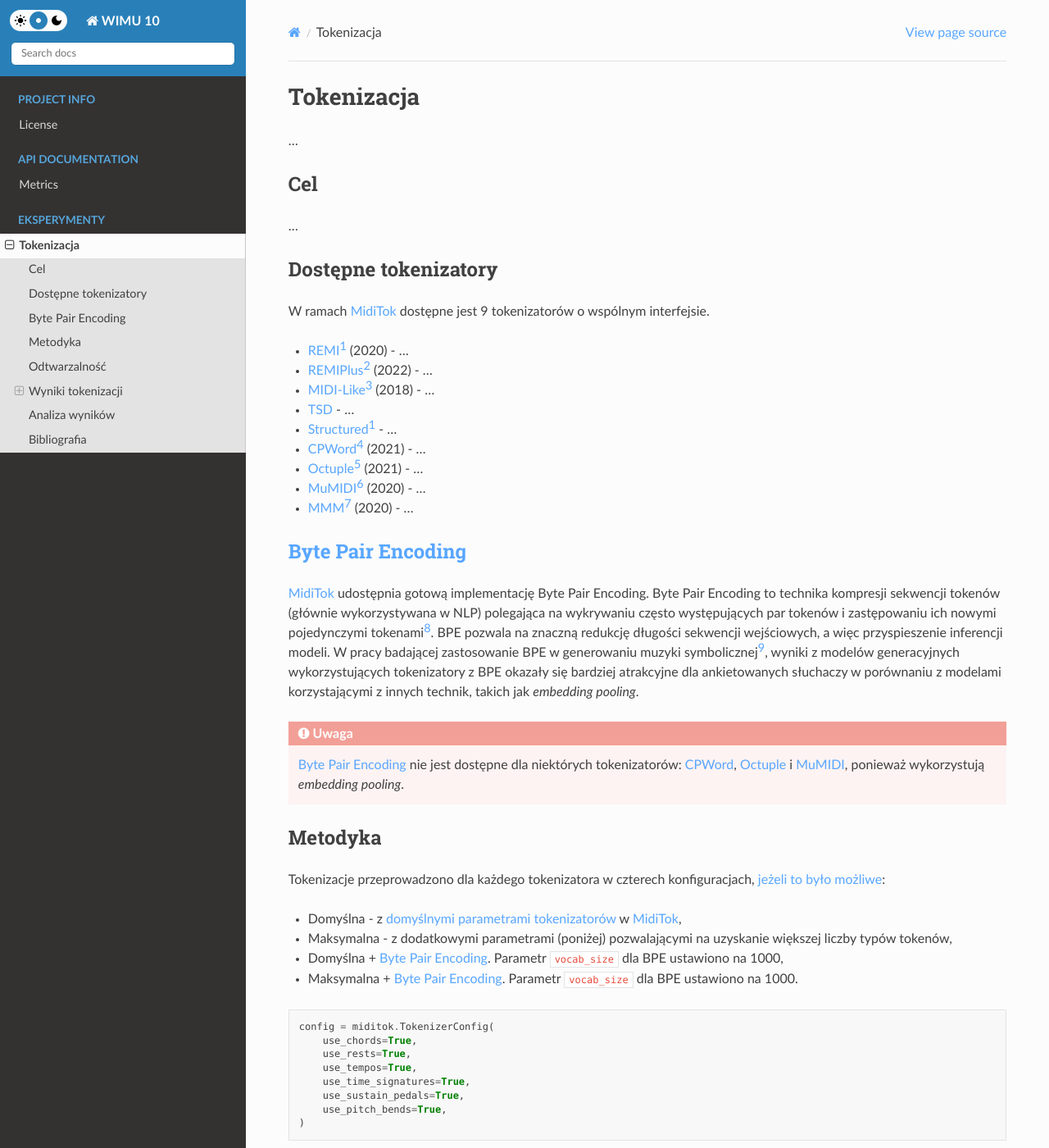
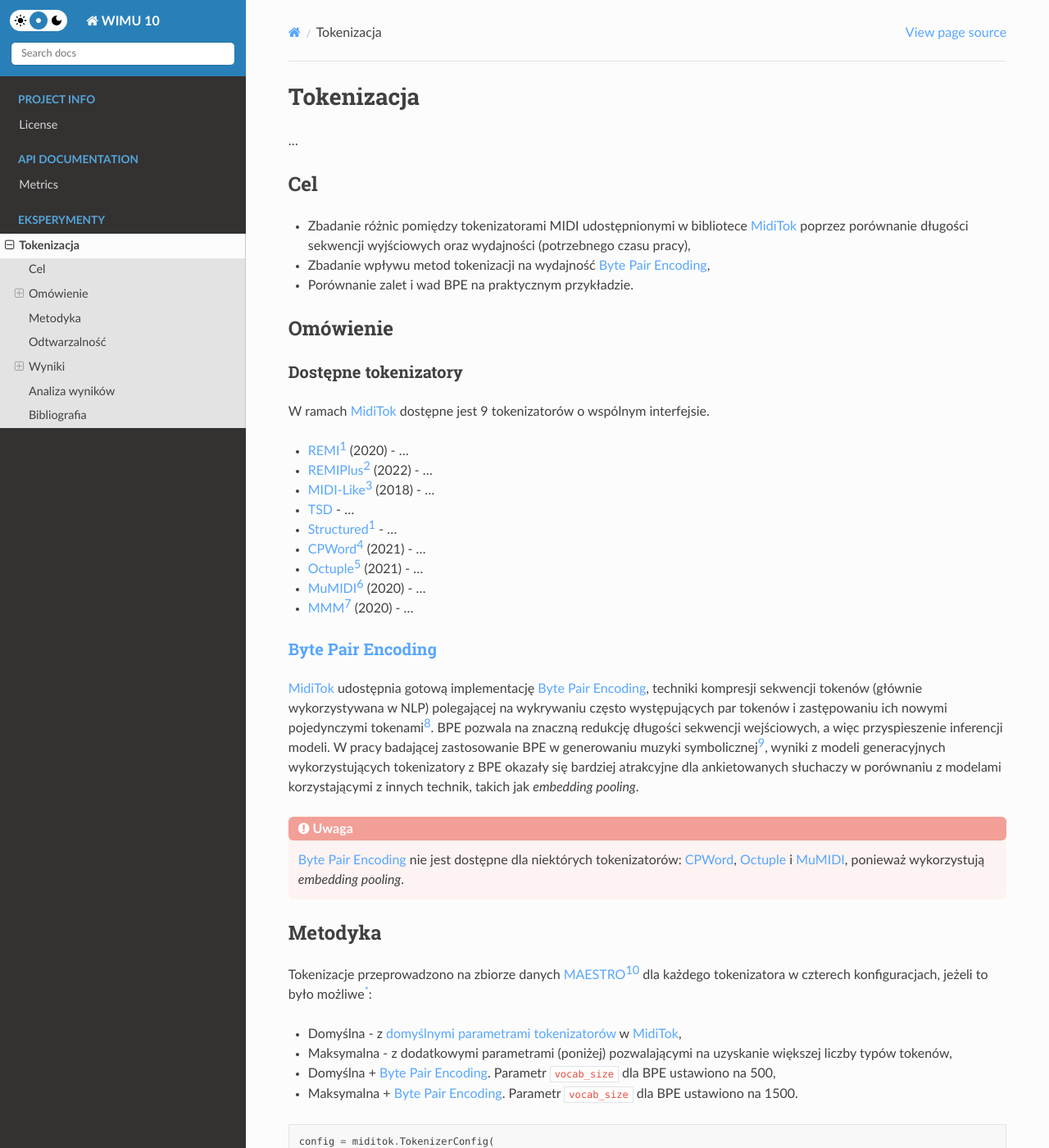
Before and after one commit to Dove6/WIMU10, a Sphinx documentation site: the page built from docs/research/tokenization.md, in a window 1280 px wide and 1400 px high. Shown: the whole window at 82% size. Built offline with Sphinx 7.4.7 and the Read the Docs theme 2.0.0, drawn with Linux system fonts in a browser that asks for light colours; some of the changed text lies outside the part shown.

Commit message:
Fix dark mode admonitions, update report, repeat BPE experiments

````diff
--- a/docs/_static/css/dark.css
+++ b/docs/_static/css/dark.css
@@ -99,12 +99,6 @@
   border: unset;
 }
 
-.admonition,
-.admonition-title,
-.rst-content img {
-  border-radius: 6px !important;
-}
-
 .highlight {
   border-radius: 6px !important;
   color: unset !important;
@@ -150,15 +144,14 @@
 }
 
 .admonition-title {
-  border-radius: 6px 6px 0 0 !important;
   background: rgb(0, 0, 0, 0.25) !important;
 }
 
-.hint {
+.hint, .tip {
   background: rgb(90, 180, 90, 0.5) !important;
 }
 
-.warning {
+.warning, .danger {
   background: rgba(190, 90, 90, 0.5) !important;
 }
 
--- a/docs/_static/css/index.css
+++ b/docs/_static/css/index.css
@@ -241,3 +241,13 @@
 .switcher__radio--dark:checked {
   filter: invert(1);
 }
+
+.admonition-title {
+  border-radius: 6px 6px 0 0 !important;
+}
+
+.admonition,
+.admonition-title,
+.rst-content img {
+  border-radius: 6px !important;
+}
--- a/docs/research/tokenization.md
+++ b/docs/research/tokenization.md
@@ -4,9 +4,14 @@
 
 ## Cel
 
-...
+* Zbadanie różnic pomiędzy tokenizatorami MIDI udostępnionymi w bibliotece [MidiTok][miditok] poprzez
+porównanie długości sekwencji wyjściowych oraz wydajności (potrzebnego czasu pracy),
+* Zbadanie wpływu metod tokenizacji na wydajność [Byte Pair Encoding][bpe],
+* Porównanie zalet i wad BPE na praktycznym przykładzie.
 
-## Dostępne tokenizatory
+## Omówienie
+
+### Dostępne tokenizatory
 
 W ramach [MidiTok][miditok] dostępne jest 9 tokenizatorów o wspólnym interfejsie.
 
@@ -20,29 +25,35 @@
 * [MuMIDI][mumidi][^ren2020] (2020) - ...
 * [MMM][mmm][^ens2020] (2020) - ...
 
-## [Byte Pair Encoding][bpe]
+### [Byte Pair Encoding][bpe]
 
-[MidiTok][miditok] udostępnia gotową implementację Byte Pair Encoding.
-Byte Pair Encoding to technika kompresji sekwencji tokenów (głównie wykorzystywana w NLP) polegająca na wykrywaniu często występujących par tokenów
-i zastępowaniu ich nowymi pojedynczymi tokenami[^sennrich2016].
-BPE pozwala na znaczną redukcję długości sekwencji wejściowych, a więc przyspieszenie inferencji modeli.
-W pracy badającej zastosowanie BPE w generowaniu muzyki symbolicznej[^fradet2023], wyniki z modelów generacyjnych wykorzystujących tokenizatory z BPE
-okazały się bardziej atrakcyjne dla ankietowanych słuchaczy w porównaniu z modelami korzystającymi z innych technik, takich jak *embedding pooling*.
+[MidiTok][miditok] udostępnia gotową implementację
+[Byte Pair Encoding][bpe], techniki kompresji sekwencji tokenów (głównie wykorzystywana w NLP)
+polegającej na wykrywaniu często występujących par tokenów i zastępowaniu ich nowymi pojedynczymi
+tokenami[^sennrich2016].
+BPE pozwala na znaczną redukcję długości sekwencji wejściowych, a więc przyspieszenie inferencji
+modeli.
+W pracy badającej zastosowanie BPE w generowaniu muzyki symbolicznej[^fradet2023], wyniki z
+modeli generacyjnych wykorzystujących tokenizatory z BPE okazały się bardziej atrakcyjne dla
+ankietowanych słuchaczy w porównaniu z modelami korzystającymi z innych technik, takich jak
+*embedding pooling*.
 
 :::{admonition} Uwaga
 :class: danger
 :name: tip-bpe
-[Byte Pair Encoding][bpe] nie jest dostępne dla niektórych tokenizatorów: [CPWord][cpword], [Octuple][octuple] i [MuMIDI][mumidi], ponieważ wykorzystują *embedding pooling*.
+[Byte Pair Encoding][bpe] nie jest dostępne dla niektórych tokenizatorów: [CPWord][cpword],
+[Octuple][octuple] i [MuMIDI][mumidi], ponieważ wykorzystują *embedding pooling*.
 :::
 
 ## Metodyka
 
-Tokenizacje przeprowadzono dla każdego tokenizatora w czterech konfiguracjach, [jeżeli to było możliwe](#tip-bpe):
+Tokenizacje przeprowadzono na zbiorze danych [MAESTRO][maestro][^hawthorne2018] dla każdego tokenizatora w czterech
+konfiguracjach, jeżeli to było możliwe[{sup}`*`](#tip-bpe):
 
 * Domyślna - z [domyślnymi parametrami tokenizatorów](https://miditok.readthedocs.io/en/latest/bases.html#miditok.TokenizerConfig) w [MidiTok][miditok],
 * Maksymalna - z dodatkowymi parametrami (poniżej) pozwalającymi na uzyskanie większej liczby typów tokenów,
-* Domyślna + [Byte Pair Encoding][bpe]. Parametr [`vocab_size`][vcb_size] dla BPE ustawiono na 1000,
-* Maksymalna + [Byte Pair Encoding][bpe]. Parametr [`vocab_size`][vcb_size] dla BPE ustawiono na 1000.
+* Domyślna + [Byte Pair Encoding][bpe]. Parametr [`vocab_size`][vcb_size] dla BPE ustawiono na 500,
+* Maksymalna + [Byte Pair Encoding][bpe]. Parametr [`vocab_size`][vcb_size] dla BPE ustawiono na 1500.
 
 ```py
 config = miditok.TokenizerConfig(
@@ -61,7 +72,8 @@
 * Suma tokenów we wszystkich utworach,
 * Średnia liczba tokenów na utwór.
 
-Dodatkowo, dla każdej konfiguracji tokenizacji podano procentową zmianę sumy liczby tokenów względem domyślnej konfiguracji.
+Dodatkowo, dla każdej konfiguracji tokenizacji podano procentową zmianę sumy liczby tokenów
+względem domyślnej konfiguracji.
 Wartości dodatnie oznaczają przyrost liczby tokenów, a wartości ujemne spadek.
 
 Wszystkie procesy tokenizacji zostały przeprowadzone na tej samej maszynie.
@@ -74,14 +86,16 @@
 * Implementacja interpretera Python: CPython
 * Wersja biblioteki [`MidiTok`][miditok]: 2.1.8
 * Wersja biblioteki [`MusPy`][muspy]: 0.5.0
+* Wersja zbioru danych [MAESTRO][maestro]: 2.0.0
 
 :::{admonition} Informacja
 :class: tip
-Pełną listę zależności można znaleźć w pliku [`requirements.txt`](https://github.com/Dove6/WIMU10/tree/main/requirements.txt) w repozytorium projektu.
+Pełną listę zależności można znaleźć w pliku [`requirements.txt`](https://github.com/Dove6/WIMU10/tree/main/requirements.txt)
+w repozytorium projektu.
 :::
 
-Skrypty, które wykorzystano do przeprowadzenia badań, dostępne są w repozytorium projektu pod ścieżką
-[`/notebooks/tokenizers/`](https://github.com/Dove6/WIMU10/tree/main/notebooks/tokenizers/).
+Skrypty, które wykorzystano do przeprowadzenia badań, dostępne są w repozytorium projektu pod
+ścieżką [`/notebooks/tokenizers/`](https://github.com/Dove6/WIMU10/tree/main/notebooks/tokenizers/).
 Należy uruchomić je w następującej kolejności:
 
 1. [`tokenize.py`](https://github.com/Dove6/WIMU10/tree/main/notebooks/tokenizers/tokenize.py)
@@ -119,37 +133,37 @@
 |[MuMIDI][mumidi]         |              21:49 |      76830938 |              60212.33 |+25.8% |
 |[MMM][mmm]               |              20:18 |      25870241 |              20274.48 |  +<1% |
 
-### [Byte Pair Encoding][bpe] dla domyślnej tokenizacji
+### Domyślna tokenizacja, [Byte Pair Encoding][bpe]
 
-|Tokenizator              |Czas trwania [mm:ss]|Sum. l. tokenów|Śr. l. tokenów na utwór|Zmiana |
+|Tokenizator              |Czas trwania [mm:ss]|Sum. l. tokenów|Śr. l. tokenów na utwór|Zmiana[{sup}`?`](#tip-zmiana) |
 |-------------------------|--------------------|---------------|-----------------------|-------|
-|[REMI][remi]             |              02:50 |      17941505 |              14060.74 |-30.0% |
-|[REMIPlus][remiplus]     |              06:52 |      19156670 |              15013.06 |-42.0% |
-|[MIDI-Like][midilike]    |              03:19 |      21322928 |              16710.76 |-23.0% |
-|[TSD][tsd]               |              02:48 |      16411012 |              12861.29 |-35.0% |
-|[Structured][structured] |              04:28 |      16735686 |              13115.74 |-40.6% |
+|[REMI][remi]             |              03:02 |      15897898 |              12459.17 |-37.9% |
+|[REMIPlus][remiplus]     |              07:10 |      16936156 |              13272.85 |-48.7% |
+|[MIDI-Like][midilike]    |              03:53 |      18532471 |              14523.88 |-33.1% |
+|[TSD][tsd]               |              02:58 |      14699582 |              11520.05 |-41.8% |
+|[Structured][structured] |              04:16 |      14869314 |              11653.07 |-47.2% |
 |[CPWord][cpword]         |                N/A |           N/A |                   N/A |   N/A |
 |[Octuple][octuple]       |                N/A |           N/A |                   N/A |   N/A |
 |[MuMIDI][mumidi]         |                N/A |           N/A |                   N/A |   N/A |
-|[MMM][mmm]               |              03:09 |      16506871 |              12936.42 |-36.1% |
+|[MMM][mmm]               |              03:13 |      14818454 |              11613.21 |-42.7% |
 
-### [Byte Pair Encoding][bpe] dla maksymalnej tokenizacji
+### Maksymalna tokenizacja, [Byte Pair Encoding][bpe]
 
-|Tokenizator              |Czas trwania [mm:ss]|Sum. l. tokenów|Śr. l. tokenów na utwór|Zmiana |
+|Tokenizator              |Czas trwania [mm:ss]|Sum. l. tokenów|Śr. l. tokenów na utwór|Zmiana[{sup}`?`](#tip-zmiana) |
 |-------------------------|--------------------|---------------|-----------------------|-------|
-|[REMI][remi]             |              04:30 |      16270492 |              12751.17 |-36.5% |
-|[REMIPlus][remiplus]     |              09:43 |      17089939 |              13393.37 |-48.2% |
-|[MIDI-Like][midilike]    |              05:10 |      17884298 |              14015.91 |-35.4% |
-|[TSD][tsd]               |              03:52 |      14450541 |              11324.88 |-42.8% |
-|[Structured][structured] |              04:51 |      13796644 |              10812.42 |-51.0% |
+|[REMI][remi]             |              03:55 |      17436890 |              13665.27 |-31.9% |
+|[REMIPlus][remiplus]     |              08:20 |      18545390 |              14534.00 |-43.8% |
+|[MIDI-Like][midilike]    |              04:11 |      19668473 |              15414.16 |-29.0% |
+|[TSD][tsd]               |              03:14 |      15506756 |              12152.63 |-38.6% |
+|[Structured][structured] |              04:15 |      14869314 |              11653.07 |-47.2% |
 |[CPWord][cpword]         |                N/A |           N/A |                   N/A |   N/A |
 |[Octuple][octuple]       |                N/A |           N/A |                   N/A |   N/A |
 |[MuMIDI][mumidi]         |                N/A |           N/A |                   N/A |   N/A |
-|[MMM][mmm]               |              03:37 |      13927012 |              10914.59 |-46.1% |
+|[MMM][mmm]               |              03:10 |      14883832 |              11664.45 |-42.4% |
 
-### [Byte Pair Encoding][bpe] dla domyślnej tokenizacji, różny rozmiar słowozbioru
+### Domyślna tokenizacja, [Byte Pair Encoding][bpe], różny rozmiar słowozbioru
 
-|Rozmiar słowozbioru|Tokenizator             |Czas trwania [mm:ss]|Sum. l. tokenów|Śr. l. tokenów na utwór|Zmiana |
+|Rozmiar słowozbioru|Tokenizator             |Czas trwania [mm:ss]|Sum. l. tokenów|Śr. l. tokenów na utwór|Zmiana[{sup}`?`](#tip-zmiana) |
 |-------------------|------------------------|--------------------|---------------|-----------------------|-------|
 |               500 |[REMI][remi]            |              02:38 |      17941505 |              14060.74 |-29.9% |
 |              1000 |[REMI][remi]            |              03:14 |      15897898 |              12459.17 |-37.9% |
@@ -187,7 +203,9 @@
 [^ens2020]: ["MMM : Exploring Conditional Multi-Track Music Generation with the Transformer", Jeff Ens & Philippe Pasquier, 2020](https://doi.org/10.48550/arXiv.2008.06048)
 [^sennrich2016]: ["Neural Machine Translation of Rare Words with Subword Units", Rico Sennrich, Barry Haddow & Alexandra Birch, 2016](https://doi.org/10.48550/arXiv.1508.07909)
 [^fradet2023]: ["Byte Pair Encoding for Symbolic Music", Nathan Fradet et.al., 2023](https://doi.org/10.48550/arXiv.2301.11975)
+[^hawthorne2018]: ["Enabling Factorized Piano Music Modeling and Generation with the MAESTRO Dataset", Curtis Hawthorne et.al., 2019](https://openreview.net/forum?id=r1lYRjC9F7)
 
+[maestro]: https://magenta.tensorflow.org/datasets/maestro
 [miditok]: https://miditok.readthedocs.io/en/latest/
 [muspy]: https://salu133445.github.io/muspy/
 [remi]: https://miditok.readthedocs.io/en/latest/tokenizations.html#remi
````
Also changed, not shown: other parts of docs/research/tokenization.md (+7 -5 lines), 1 other file.
